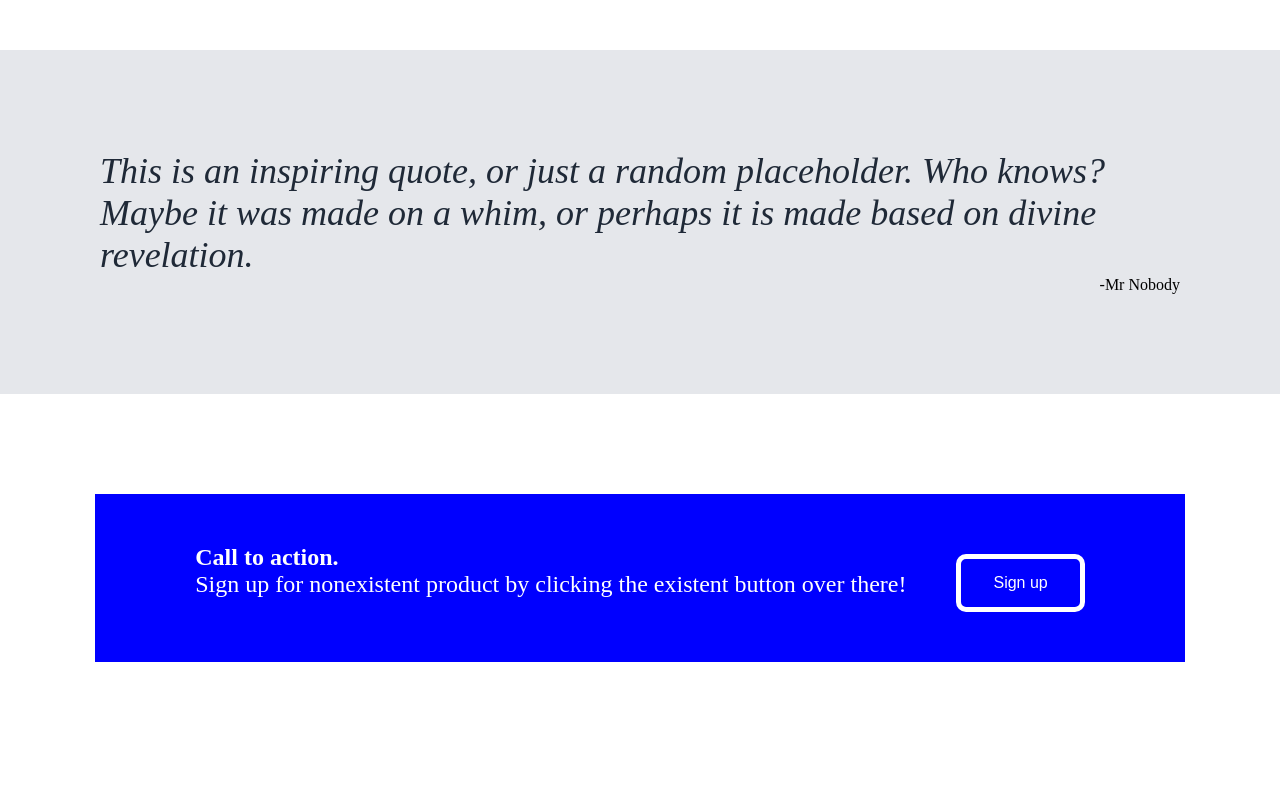
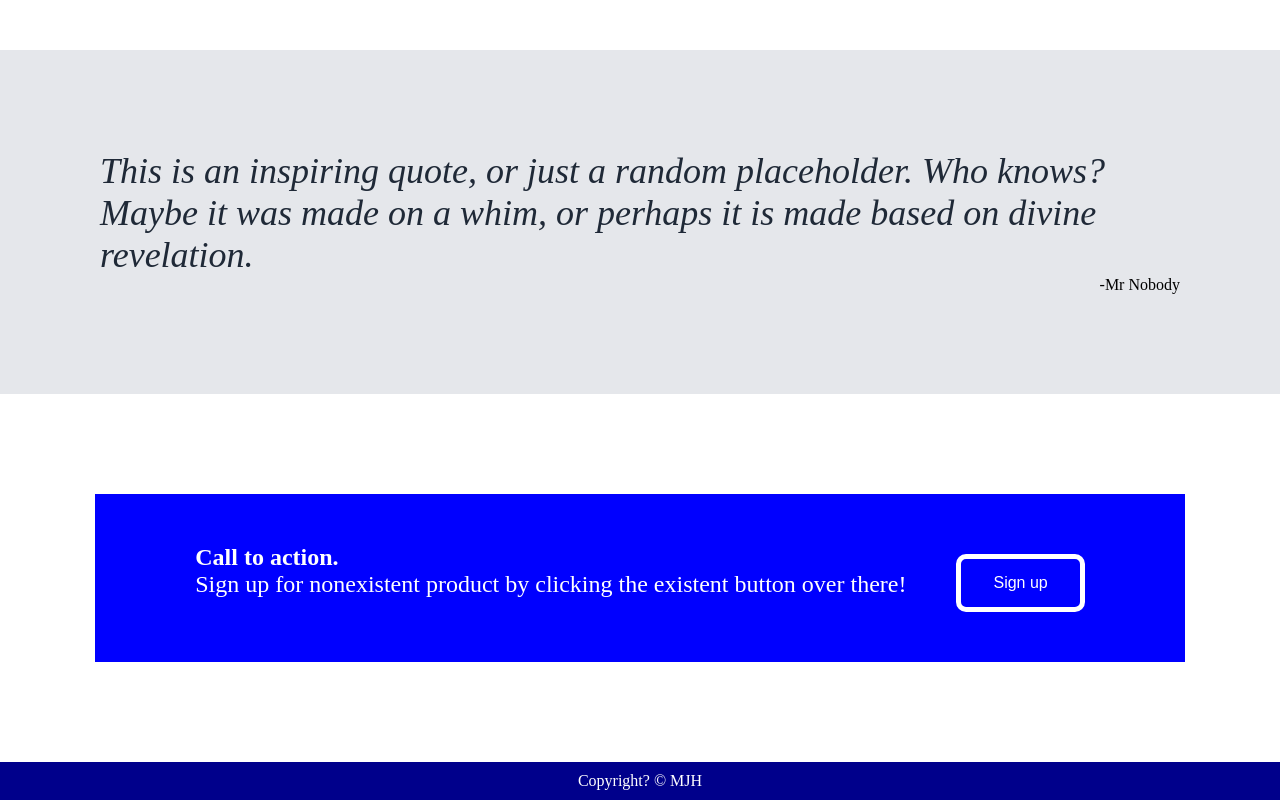
Before and after one commit to mahjeehung/Landing-page, a plain HTML site: page index.html in a window 1280 px wide. Shown: the part 871-1671 px from the top of the page. Before the commit the page ends 1633 px from the top, so only its background shows below. Drawn offline with Linux system fonts and the light colour scheme.

Commit message:
Put footer
Insert footer.

```diff
--- a/index.html
+++ b/index.html
@@ -53,5 +53,7 @@
             <button class="button">Sign up</button>
         </div>
         </div>
+
+        <div class="footer">Copyright? &#169 MJH</div>
 </body>
 </html>
--- a/style.css
+++ b/style.css
@@ -148,3 +148,10 @@ color: white;
     display: inline-block;
     font-size: 16px;
   }
+
+.footer {
+    padding: 10px;
+    background-color: darkblue;
+    color: white;
+    text-align: center;
+}
```
